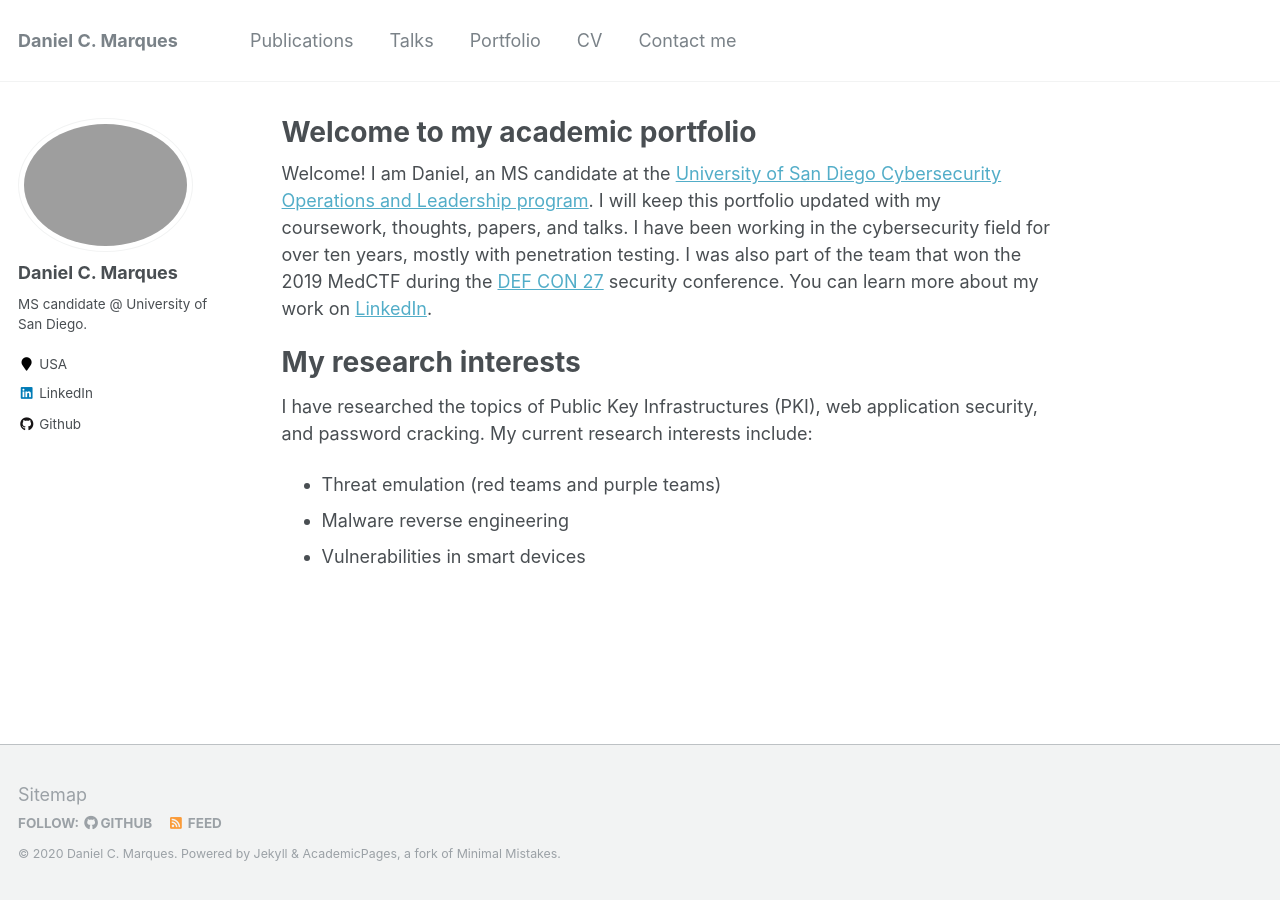
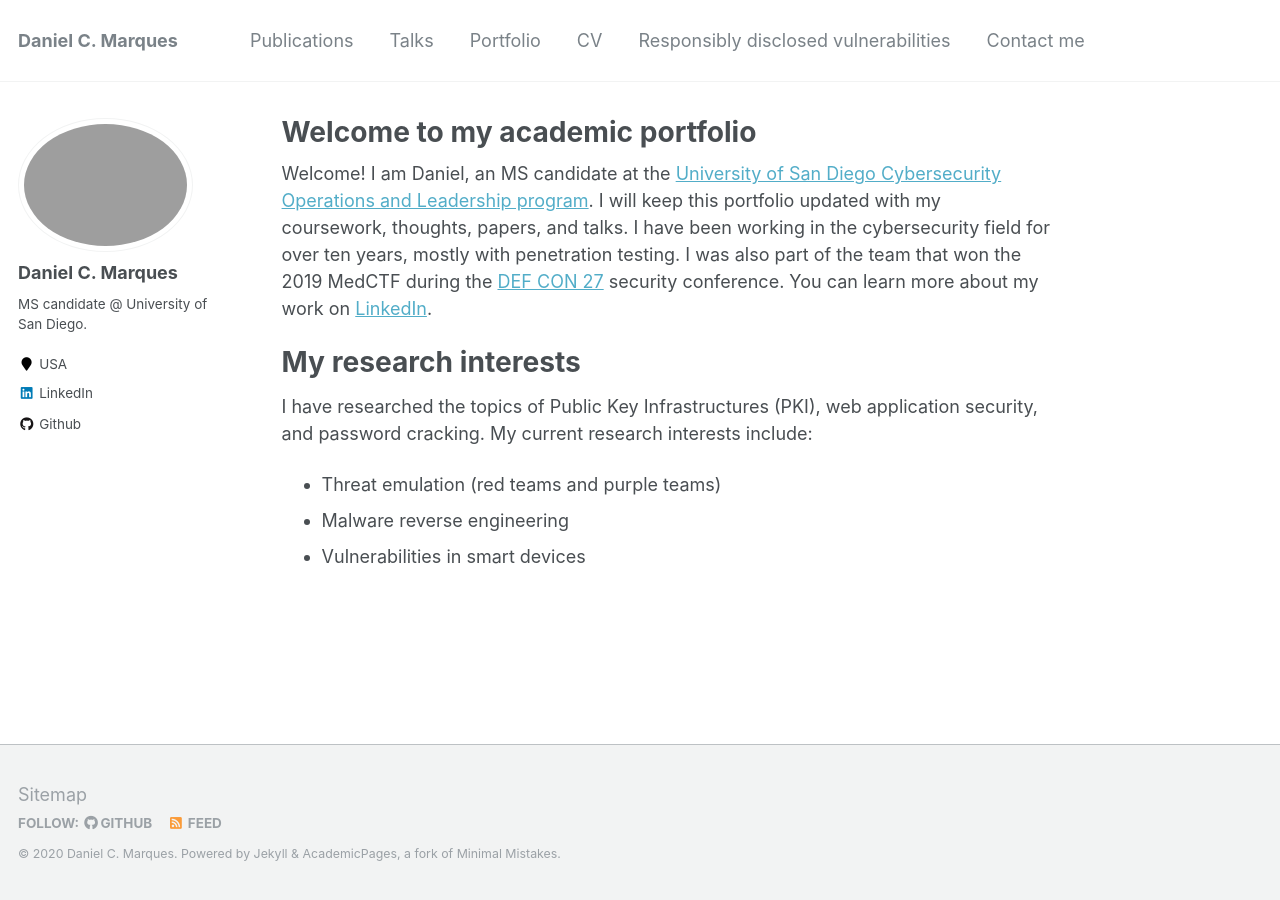
Before and after one commit to danielcmarques/danielcmarques.github.io, a Jekyll site: the page built from _pages/about.md, in a window 1280 px wide. Built offline with Jekyll 4.4.1, drawn with Linux system fonts in a browser that asks for light colours.

Commit message:
Update navigation.yml

```diff
--- a/_data/navigation.yml
+++ b/_data/navigation.yml
@@ -18,8 +18,8 @@ main:
   - title: "CV"
     url: https://www.linkedin.com/in/danielcmarques/
 
-  # - title: "Guide"
-  #   url: /markdown/
+  - title: "Responsibly disclosed vulnerabilities"
+    url: /advisories/
 
   - title: "Contact me"
     url: /contact/
```
